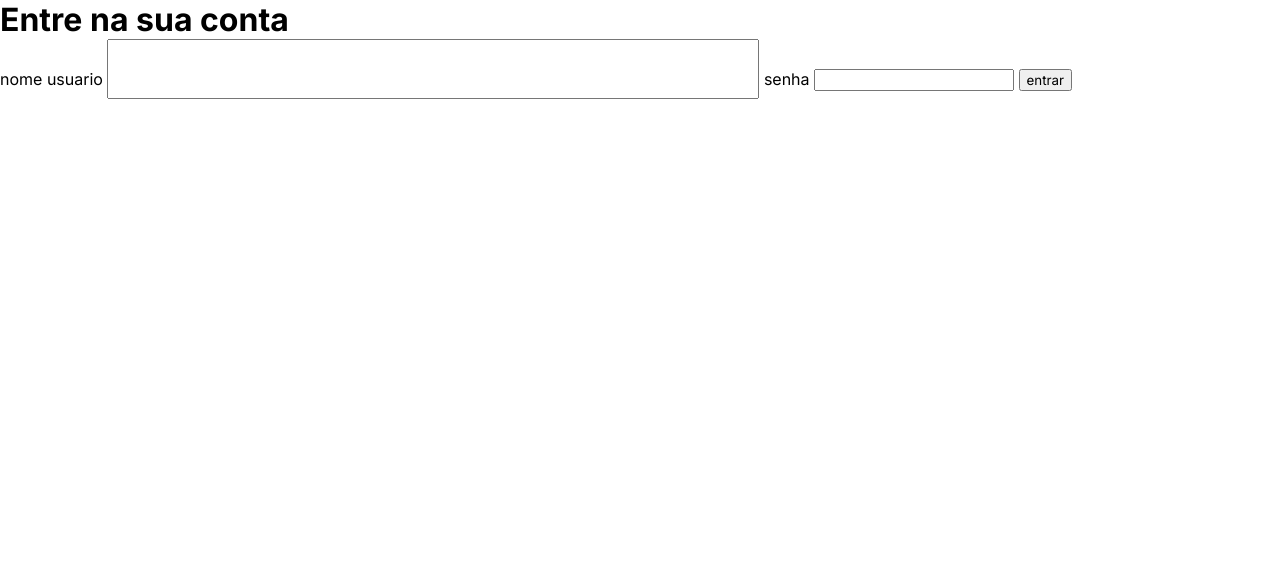
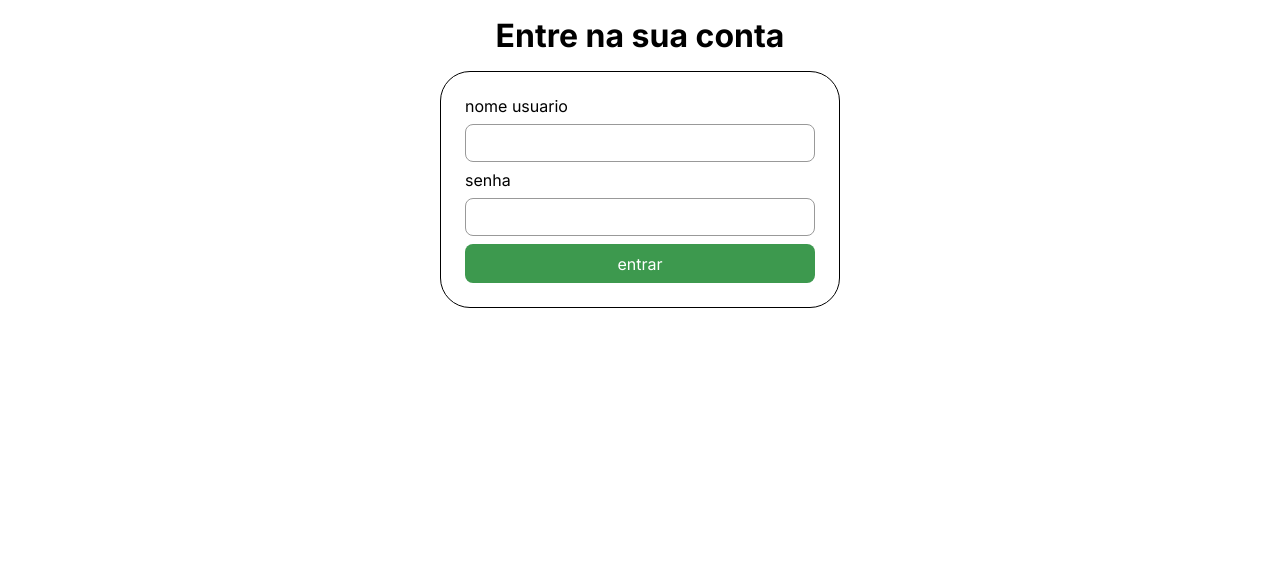
Before and after one commit to alicebritho/Projeto, a Flask app: page /login in a window 1280 px wide. Shown: the part 70-634 px from the top of the page. Run offline with Flask 3, Linux system fonts and the light colour scheme; some libraries are stand-ins or nearby versions.

Commit message:
feat: adiciona css da pagina de login

```diff
--- /dev/null
+++ b/static/css/login.css
@@ -0,0 +1,53 @@
+.main-login{
+    display: flex;
+    flex-direction: column;
+    align-items: center;
+    gap: 1rem;
+    padding: 1rem;
+}
+
+.form-login{
+    display: flex;
+    flex-direction: column;
+    gap: .5rem;
+    width: 300px;
+    padding: 1.5rem;
+    border: 1px solid #000;
+    border-radius: 30px;
+}
+
+.campo-login{
+    padding: .5rem;
+    border: 1px solid #999;
+    border-radius: 8px;
+    font-size: 1rem;
+}
+
+.campo-login:focus{
+    outline: none;
+    border-color: #3D994E;
+}
+#usuario{
+    font-size: 1rem;
+}
+
+.btn-login{
+    background-color: #3D994E;
+    color: #fff;
+    padding: .6rem 1rem;
+    border: none;
+    border-radius: 8px;
+    font-size: 1rem;
+    cursor: pointer;
+    transition: background-color .3s;
+}
+
+.btn-login:hover{
+    background-color: #2F7A3D;
+}
+
+@media (min-width: 700px){
+    .form-login{
+        width: 400px;
+    }
+}
--- a/templates/login.html
+++ b/templates/login.html
@@ -1,4 +1,9 @@
 {% extends "base.html" %}
+
+{% block CSS_outra_pagina %}
+<link rel="stylesheet" href="/static/css/login.css">
+{% endblock %}
+
 {% block main %}
 
 {% with mensagens = get_flashed_messages(with_categories=true) %}
```
